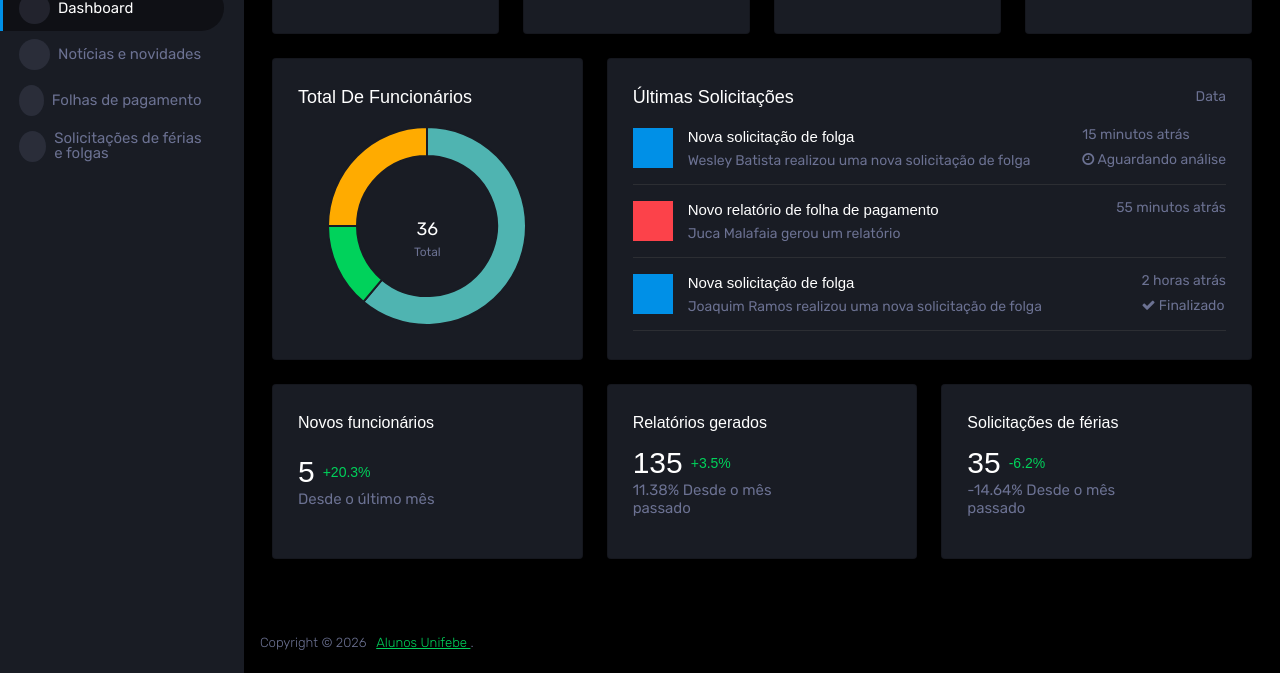
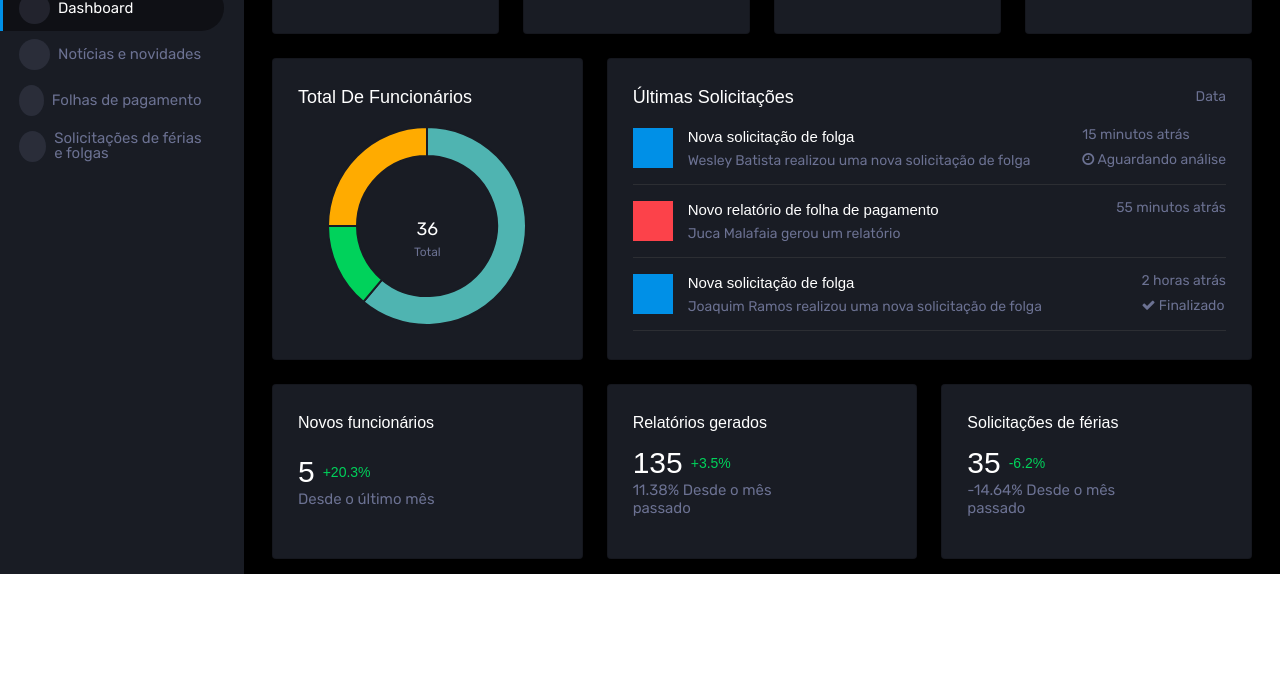
Before and after one commit to HugoUnifebe/A3_app_empresa, a website: page src/index.html in a window 1280 px wide. Shown: the part 226-899 px from the top of the page. After the commit the page ends 800 px from the top, so only its background shows below. Drawn offline with nearby package versions, Linux system fonts and the light colour scheme; files that its build step writes are made by us from their sources; a web font is replaced by a local one.

Commit message:
dashaboard

```diff
--- a/src/assets/css/custom.css
+++ b/src/assets/css/custom.css
@@ -11,3 +11,7 @@
 .sidebar .nav {
     padding-top: 100px;
 }
+
+.container-scroller {
+    height: 100vh;
+}
```
